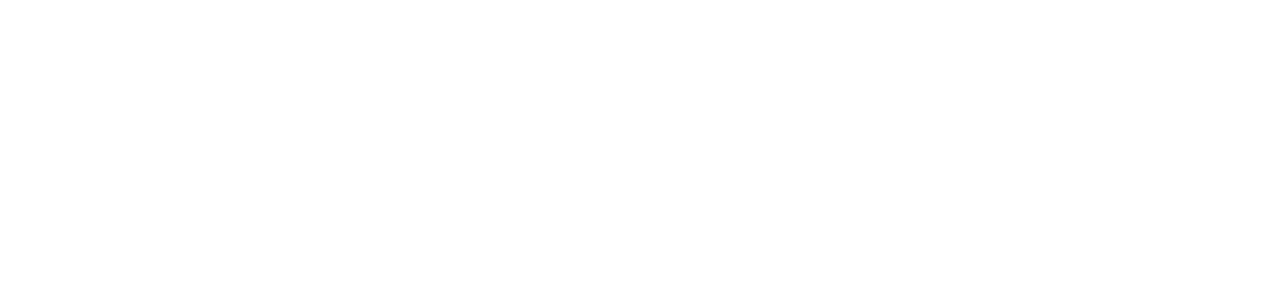
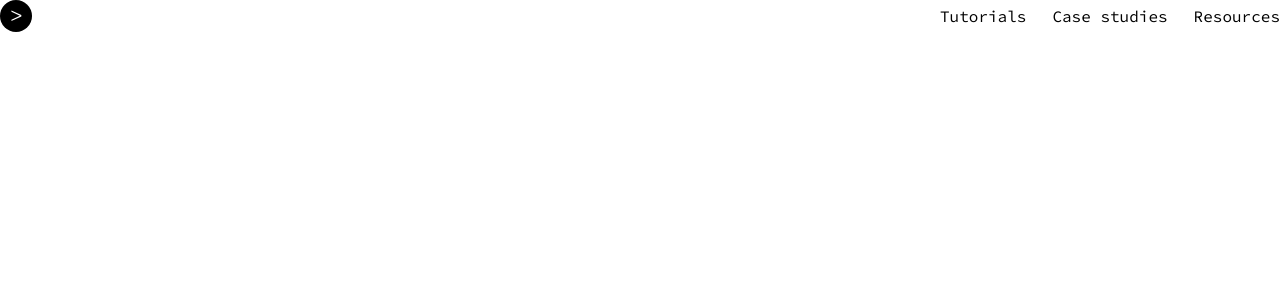
Before and after one commit to nthanhvinh160/LandingPage_Tema, a React (Create React App) app: page / in a window 1280 px wide. Shown: the top 300 px of the page. Built offline with nearby package versions, Linux system fonts and the light colour scheme.

Commit message:
V update 3rd

```diff
--- a/public/index.html
+++ b/public/index.html
@@ -8,6 +8,11 @@
   <meta name="theme-color" content="#000000" />
   <meta name="description" content="Web site created using create-react-app" />
   <link rel="apple-touch-icon" href="%PUBLIC_URL%/logo192.png" />
+  <link rel="preconnect" href="https://fonts.googleapis.com">
+  <link rel="preconnect" href="https://fonts.gstatic.com" crossorigin>
+  <link
+    href="https://fonts.googleapis.com/css2?family=Nunito:ital,wght@0,200..1000;1,200..1000&family=Source+Code+Pro:ital,wght@0,200..900;1,200..900&display=swap"
+    rel="stylesheet">
   <!--
       manifest.json provides metadata used when your web app is installed on a
       user's mobile device or desktop. See https://developers.google.com/web/fundamentals/web-app-manifest/
--- a/src/App.css
+++ /dev/null
@@ -1,38 +0,0 @@
-.App {
-  text-align: center;
-}
-
-.App-logo {
-  height: 40vmin;
-  pointer-events: none;
-}
-
-@media (prefers-reduced-motion: no-preference) {
-  .App-logo {
-    animation: App-logo-spin infinite 20s linear;
-  }
-}
-
-.App-header {
-  background-color: #282c34;
-  min-height: 100vh;
-  display: flex;
-  flex-direction: column;
-  align-items: center;
-  justify-content: center;
-  font-size: calc(10px + 2vmin);
-  color: white;
-}
-
-.App-link {
-  color: #61dafb;
-}
-
-@keyframes App-logo-spin {
-  from {
-    transform: rotate(0deg);
-  }
-  to {
-    transform: rotate(360deg);
-  }
-}
--- a/src/App.js
+++ b/src/App.js
@@ -1,10 +1,10 @@
-import logo from './logo.svg';
-import './App.css';
+
+import FirstSection from './Components/FirstSection/FirstSection';
 
 function App() {
   return (
     <div className="App">
-
+      <FirstSection />
     </div>
   );
 }
--- a/src/Components/FirstSection/FirstSection.jsx
+++ b/src/Components/FirstSection/FirstSection.jsx
@@ -1,12 +1,20 @@
 import React from 'react'
-
+import './FristSection.css'
+import { IconArrowRight } from '../Icon'
 const FirstSection = () => {
   return (
     <>
       <div>
         <div className='header_menu'>
           <div className='button_right_arrow'>
-
+            <IconArrowRight />
+          </div>
+          <div className='menu_wrapper'>
+            <ul className="list_menu">
+              <li className="list_menu_item">Tutorials</li>
+              <li className="list_menu_item">Case studies</li>
+              <li className="list_menu_item">Resources</li>
+            </ul>
           </div>
         </div>
       </div>
--- /dev/null
+++ b/src/Components/FirstSection/FristSection.css
@@ -0,0 +1,29 @@
+.header_menu {}
+
+.header_menu .button_right_arrow {
+  width: 32px;
+  height: 32px;
+  background-color: black;
+  border-radius: 50px;
+  display: flex;
+  align-items: center;
+  justify-content: center;
+}
+
+.header_menu {
+  display: flex;
+  align-items: center;
+  justify-content: space-between;
+}
+
+.header_menu .menu_wrapper .list_menu {
+  display: flex;
+}
+
+.header_menu .menu_wrapper .list_menu .list_menu_item {
+  margin-right: 26px;
+}
+
+.header_menu .menu_wrapper .list_menu .list_menu_item:last-child {
+  margin-right: 0;
+}
--- /dev/null
+++ b/src/Components/Icon.js
@@ -0,0 +1,7 @@
+export const IconArrowRight = () => {
+  return (
+    <svg width="11" height="12" viewBox="0 0 11 12" fill="none" xmlns="http://www.w3.org/2000/svg">
+      <path d="M10.3333 5.09333L0.439919 0.479998V1.81333L8.81325 5.76L0.439919 9.68V11.04L10.3333 6.42667V5.09333Z" fill="white" />
+    </svg>
+  )
+}
--- a/src/index.css
+++ b/src/index.css
@@ -1,13 +1,142 @@
+/* http://meyerweb.com/eric/tools/css/reset/
+   v2.0 | 20110126
+   License: none (public domain)
+*/
+
+html,
+body,
+div,
+span,
+applet,
+object,
+iframe,
+h1,
+h2,
+h3,
+h4,
+h5,
+h6,
+p,
+blockquote,
+pre,
+a,
+abbr,
+acronym,
+address,
+big,
+cite,
+code,
+del,
+dfn,
+em,
+img,
+ins,
+kbd,
+q,
+s,
+samp,
+small,
+strike,
+strong,
+sub,
+sup,
+tt,
+var,
+b,
+u,
+i,
+center,
+dl,
+dt,
+dd,
+ol,
+ul,
+li,
+fieldset,
+form,
+label,
+legend,
+table,
+caption,
+tbody,
+tfoot,
+thead,
+tr,
+th,
+td,
+article,
+aside,
+canvas,
+details,
+embed,
+figure,
+figcaption,
+footer,
+header,
+hgroup,
+menu,
+nav,
+output,
+ruby,
+section,
+summary,
+time,
+mark,
+audio,
+video {
+  margin: 0;
+  padding: 0;
+  border: 0;
+  font-size: 100%;
+  font: inherit;
+  vertical-align: baseline;
+}
+
+/* HTML5 display-role reset for older browsers */
+article,
+aside,
+details,
+figcaption,
+figure,
+footer,
+header,
+hgroup,
+menu,
+nav,
+section {
+  display: block;
+}
+
+body {
+  line-height: 1;
+}
+
+ol,
+ul {
+  list-style: none;
+}
+
+blockquote,
+q {
+  quotes: none;
+}
+
+blockquote:before,
+blockquote:after,
+q:before,
+q:after {
+  content: '';
+  content: none;
+}
+
+table {
+  border-collapse: collapse;
+  border-spacing: 0;
+}
+
 body {
   margin: 0;
-  font-family: -apple-system, BlinkMacSystemFont, 'Segoe UI', 'Roboto', 'Oxygen',
-    'Ubuntu', 'Cantarell', 'Fira Sans', 'Droid Sans', 'Helvetica Neue',
-    sans-serif;
+  font-family: 'Source Code Pro', monospace !important;
   -webkit-font-smoothing: antialiased;
   -moz-osx-font-smoothing: grayscale;
 }
-
-code {
-  font-family: source-code-pro, Menlo, Monaco, Consolas, 'Courier New',
-    monospace;
-}
```
Also changed, not shown: src/assets/images/white_arrow.png (deleted), src/assets/images/white_arrow.svg (added).
